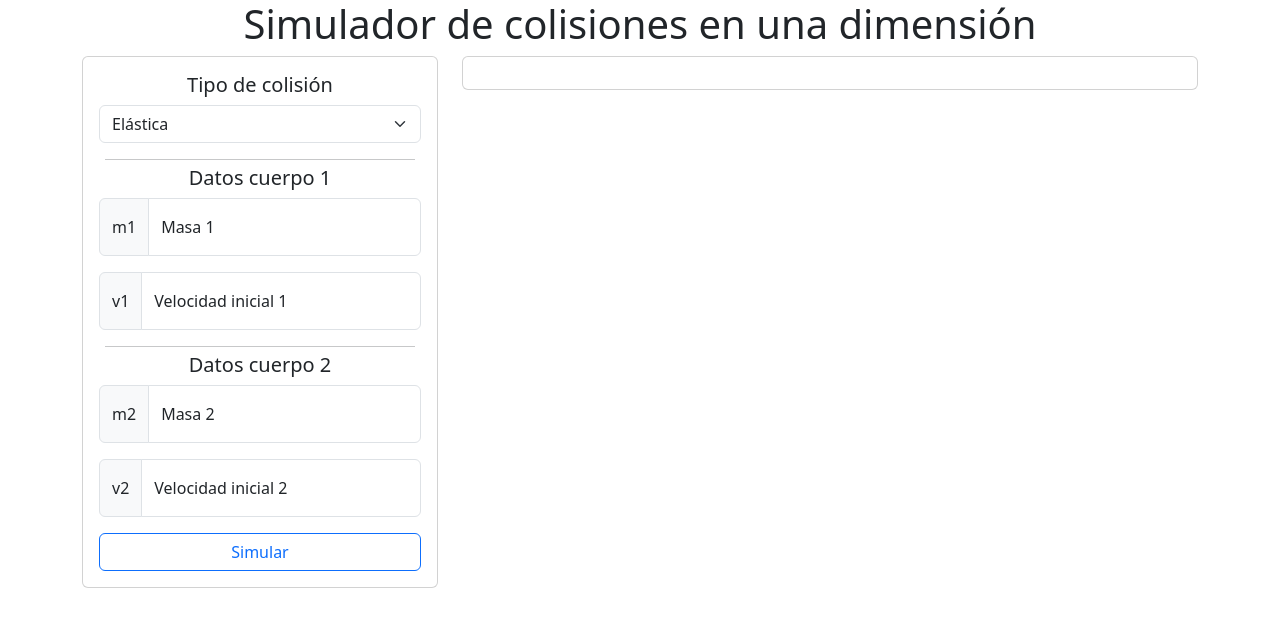
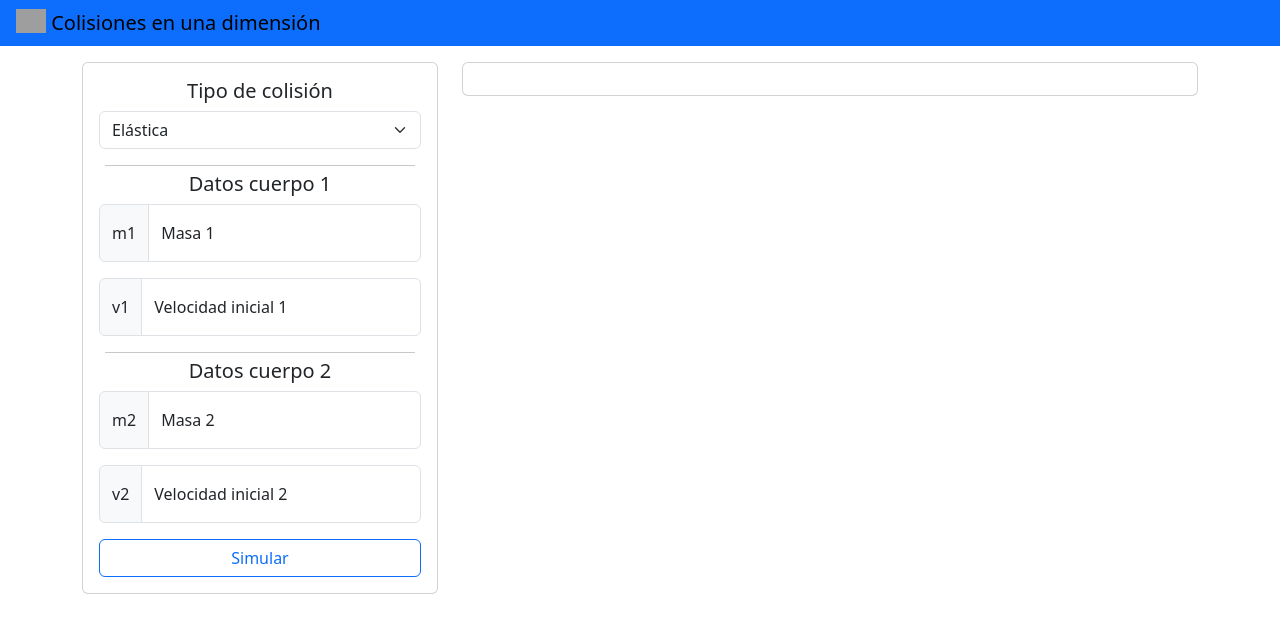
Before and after one commit to YJoel/Simulacion-Colisiones-en-una-Dimension, a website: page src/index.html in a window 1280 px wide. Drawn offline with nearby package versions, Linux system fonts and the light colour scheme; grey boxes are pictures that could not be loaded.

Commit message:
Se añade navbar y se agrega espaciado entre el navbar y los menús

```diff
--- a/src/index.html
+++ b/src/index.html
@@ -11,7 +11,23 @@
 </head>
 
 <body>
-    <h1 class="display-6 text-center"><b>Simulador de colisiones en una dimensión</b></h1>
+    <nav class="navbar  bg-primary px-3 mb-3">
+        <div class="">
+          <a class="navbar-brand" href="#">
+            <img src="https://cdn-icons-png.flaticon.com/512/91/91684.png" alt="Logo" width="30" height="24" class="d-inline-block align-text-top">
+            Colisiones en una dimensión
+          </a>
+        </div>
+
+        <div class="d-flex flex-row-reverse">
+
+            <a href="">
+                <svg xmlns="http://www.w3.org/2000/svg" width="16" height="16" fill="currentColor" class="bi bi-info-circle-fill" viewBox="0 0 16 16">
+                    <path d="M8 16A8 8 0 1 0 8 0a8 8 0 0 0 0 16zm.93-9.412-1 4.705c-.07.34.029.533.304.533.194 0 .487-.07.686-.246l-.088.416c-.287.346-.92.598-1.465.598-.703 0-1.002-.422-.808-1.319l.738-3.468c.064-.293.006-.399-.287-.47l-.451-.081.082-.381 2.29-.287zM8 5.5a1 1 0 1 1 0-2 1 1 0 0 1 0 2z"/>
+                </svg>
+            </a>
+        </div>
+      </nav>
     <div class="container">
         <div class="row">
             <div class="col-4">
```
